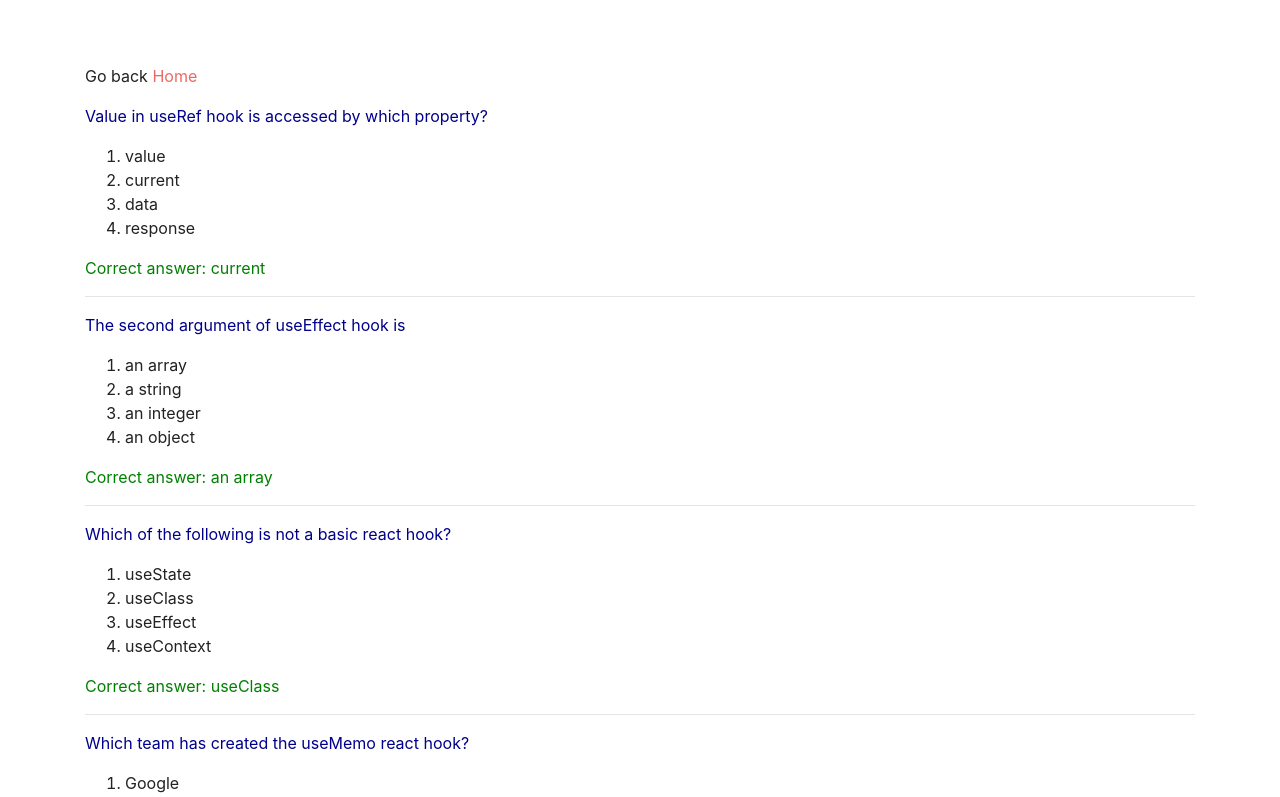
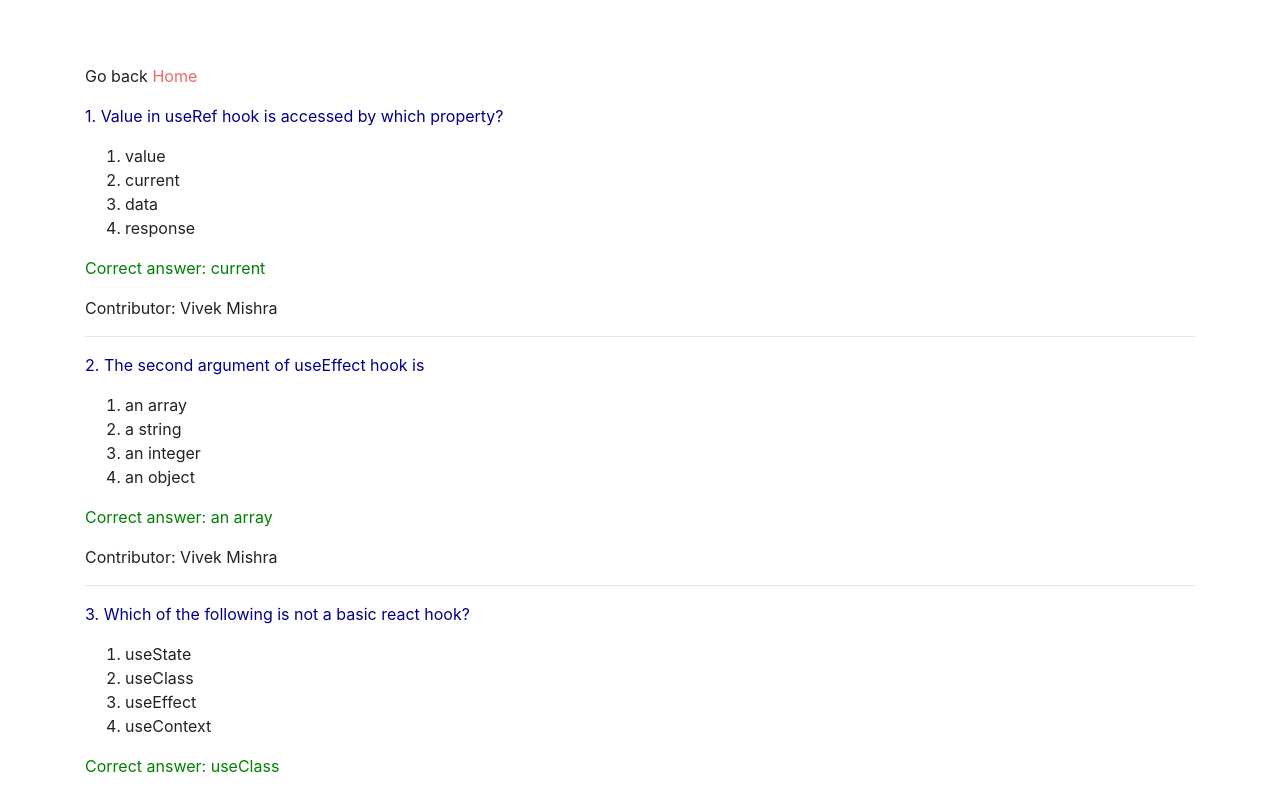
Before and after one commit to iamvkm/mern-que-app, a React (Create React App) app: page /three in a window 1280 px wide. Shown: the top 797 px of the page. Built offline with nearby package versions, Linux system fonts and the light colour scheme; a web font is replaced by a local one.

Commit message:
updated test three

```diff
--- a/src/components/TestThree.js
+++ b/src/components/TestThree.js
@@ -8,8 +8,13 @@ function TestThree() {
         Go back <Link to="/">Home</Link>
       </p>
       {sheetData.map((item) => (
+        <div key={item.queId}>
+          {!item.question ? (
+            ""
+          ) : (
             <div>
-          <p className="que" key={item.queId}>
+              <p className="que">
+                <span>{item.queId}. </span>
                 {item.question}
               </p>
               <ol>
@@ -22,7 +27,13 @@ function TestThree() {
                 <span>Correct answer: </span>
                 {item.answer}
               </p>
+              <p>
+                <span>Contributor: </span>
+                {item.contributor}
+              </p>
               <hr />
+            </div>
+          )}
         </div>
       ))}
     </div>
```
Lines whose indentation alone changed are shown as unchanged.
